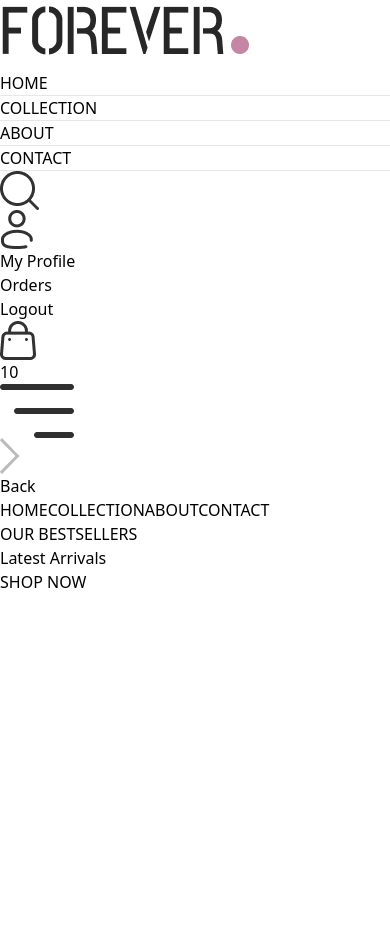
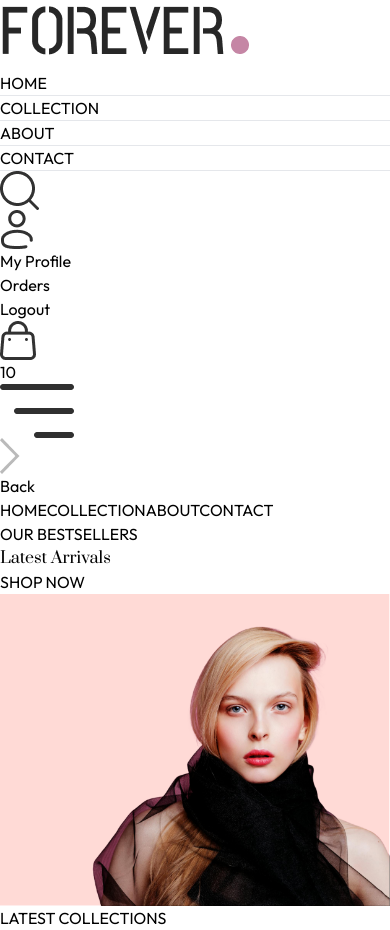
Before and after one commit to sriram687/impact_maker, a React (Vite) app in the folder frontend/: page / in a window 390 px wide. Before the commit the page ends 844 px from the top, so only its background shows below. Built offline with nearby package versions, Linux system fonts and the light colour scheme.

Commit message:
used creatcontext for prop management and wrap it around app

```diff
--- a/frontend/src/components/Hero.jsx
+++ b/frontend/src/components/Hero.jsx
@@ -1,4 +1,5 @@
 import React from 'react'
+import {assets} from '../assets/assets'
 
 const Hero = () => {
   return (
@@ -10,13 +11,15 @@
                     <p className='w-8 md:w-11 h-[2px] bg-[#414141]'></p>
                     <p className='font-medium text-sm md:text-base'>OUR BESTSELLERS</p>
                 </div>
-                <h1 className='text-3xl sm:py-3 lg:text-5xl leading-relaxed'>Latest Arrivals</h1>
+                <h1 className='prata-regular text-3xl sm:py-3 lg:text-5xl leading-relaxed'>Latest Arrivals</h1>
                 <div className='flex items-center gap-2'>
                     <p className='font-semibold text-sm md:text-base'>SHOP NOW</p>
                     <p className='w-8 md:w-11 h-[1px] bg-[#414141]'></p>
                 </div>
             </div>
         </div>
+        {/* right hero side */}
+        <img className='w-full sm:w-1/2' src={assets.hero_img} alt=''/>
     </div>
   )
 }
--- /dev/null
+++ b/frontend/src/components/LatestCollection.jsx
@@ -0,0 +1,21 @@
+import React, { useContext } from 'react'
+import { ShopContext } from '../context/ShopContext'
+import Title from './Title';
+
+const LatestCollection = () => {
+    const {products} = useContext(ShopContext);
+
+
+
+
+  return (
+    <div className='my-1'>
+        <div className='text-center py-8 text-3xl'>
+            <Title text1={'LATEST'} text2={'COLLECTIONS'}/>
+        </div>
+
+    </div>
+  )
+}
+
+export default LatestCollection
--- /dev/null
+++ b/frontend/src/components/Title.jsx
@@ -0,0 +1,12 @@
+import React from 'react'
+
+const Title = ({text1,text2}) => {
+  return (
+    <div className='inline-flex gap-2 items-center mb-3'>
+        <p className='text-gray-500'>{text1} <span className='text-gray-700 font-medium'>{text2}</span></p>
+        <p className='w-8 sm:w-12 h-[1px] sm:h-[2px] bg-gray-700'></p>
+    </div>
+  )
+}
+
+export default Title
--- /dev/null
+++ b/frontend/src/context/ShopContext.jsx
@@ -0,0 +1,17 @@
+import { createContext } from "react";
+import { products } from "../assets/assets";
+export const ShopContext = createContext();
+
+const ShopContextProvider = (props)=>{
+    const currency = '₹';
+    const delivery_fee = 10;
+    const value = {
+        products,currency,delivery_fee
+    }
+    return(
+        <ShopContext.Provider value={value}>
+            {props.children}
+        </ShopContext.Provider>
+    )
+}
+export default ShopContextProvider;
--- a/frontend/src/index.css
+++ b/frontend/src/index.css
@@ -1,3 +1,5 @@
+@import url('https://fonts.googleapis.com/css2?family=Outfit:wght@100..900&family=Prata&display=swap');
+
 @tailwind base;
 @tailwind components;
 @tailwind utilities;
@@ -5,3 +7,13 @@
 a.active hr{
     display: block;
 }
+
+*{
+    font-family: Outfit;
+}
+
+.prata-regular {
+    font-family: "Prata", serif;
+    font-weight: 400;
+    font-style: normal;
+  }
--- a/frontend/src/main.jsx
+++ b/frontend/src/main.jsx
@@ -3,9 +3,12 @@
 import './index.css'
 import App from './App.jsx'
 import { BrowserRouter } from 'react-router-dom'
+import ShopContextProvider from './context/ShopContext.jsx'
 
 createRoot(document.getElementById('root')).render(
   <BrowserRouter>
-    <App />
+  <ShopContextProvider>
+      <App />
+  </ShopContextProvider>
   </BrowserRouter>,
 )
--- a/frontend/src/pages/Home.jsx
+++ b/frontend/src/pages/Home.jsx
@@ -1,10 +1,12 @@
 import React from 'react'
 import Hero from '../components/Hero'
+import LatestCollection from '../components/LatestCollection'
 
 const Home = () => {
   return (
     <div>
       <Hero/>
+      <LatestCollection/>
     </div>
   )
 }
```
